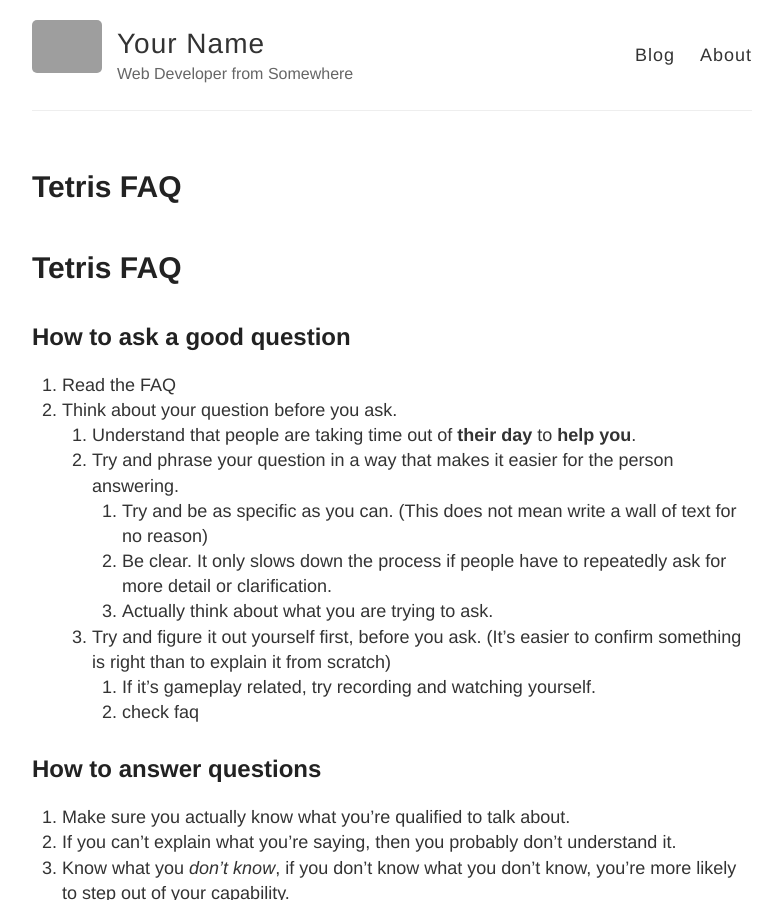
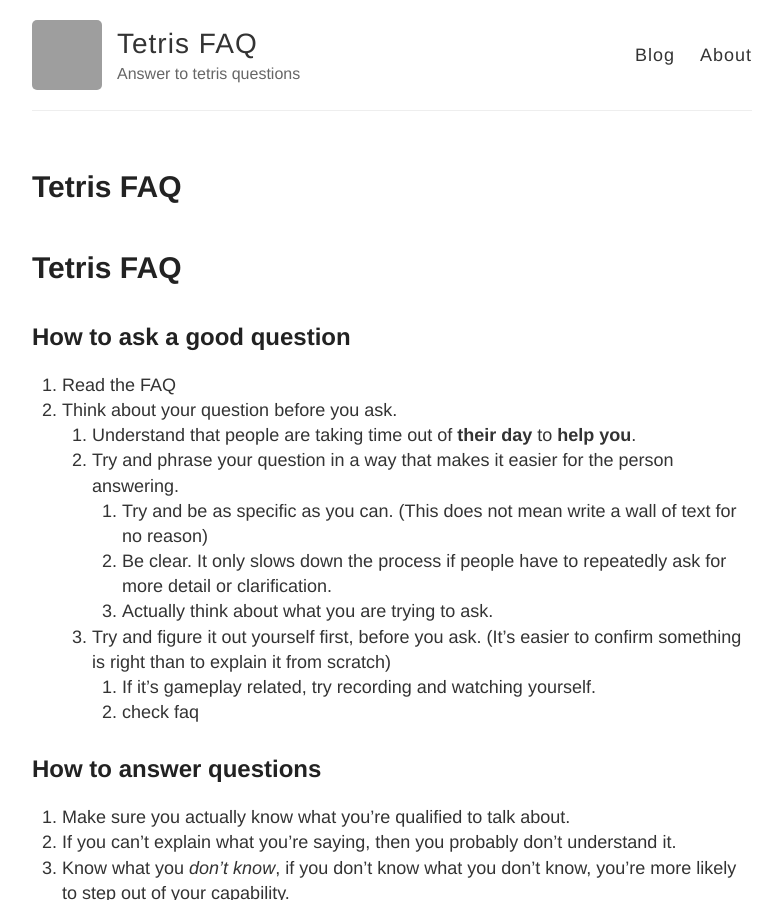
Before and after one commit to winterNebs/TETRIS-FAQ, a Jekyll site: the page built from index.md, in a window 1280 px wide and 900 px high. Shown: the whole window, without its empty margins (248-1030 px from the left). Built offline with Jekyll 4.4.1, drawn with Linux system fonts in a browser that asks for light colours; our own code applies the rules of GitHub Pages for plain Markdown files; grey boxes are pictures that could not be loaded.

Commit message:
Update _config.yml

```diff
--- a/_config.yml
+++ b/_config.yml
@@ -3,13 +3,13 @@
 #
 
 # Name of your site (displayed in the header)
-name: Your Name
+name: Tetris FAQ
 
 # Short bio or description (displayed in the header)
-description: Web Developer from Somewhere
+description: Answer to tetris questions
 
 # URL of your avatar or profile pic (you could use your GitHub profile pic)
-avatar: https://raw.githubusercontent.com/barryclark/jekyll-now/master/images/jekyll-logo.png
+avatar: https://avatars3.githubusercontent.com/u/26353101?s=400&u=9500918feece09ae5ee9b8fd8da6b11e9e473652&v=4
 
 #
 # Flags below are optional
@@ -26,7 +26,7 @@
   linkedin:
   pinterest:
   rss: # just type anything here for a working RSS icon
-  twitter: jekyllrb
+  twitter:
   stackoverflow: # your stackoverflow profile, e.g. "users/50476/bart-kiers"
   youtube: # channel/<your_long_string> or user/<user-name>
   googleplus: # anything in your profile username that comes after plus.google.com/
@@ -47,7 +47,7 @@
 # (http://yourusername.github.io/repository-name)
 # and NOT your User repository (http://yourusername.github.io)
 # then add in the baseurl here, like this: "/repository-name"
-baseurl: ""
+baseurl: "/TETRIS-FAQ"
 
 #
 # !! You don't need to change any of the configuration flags below !!
```
